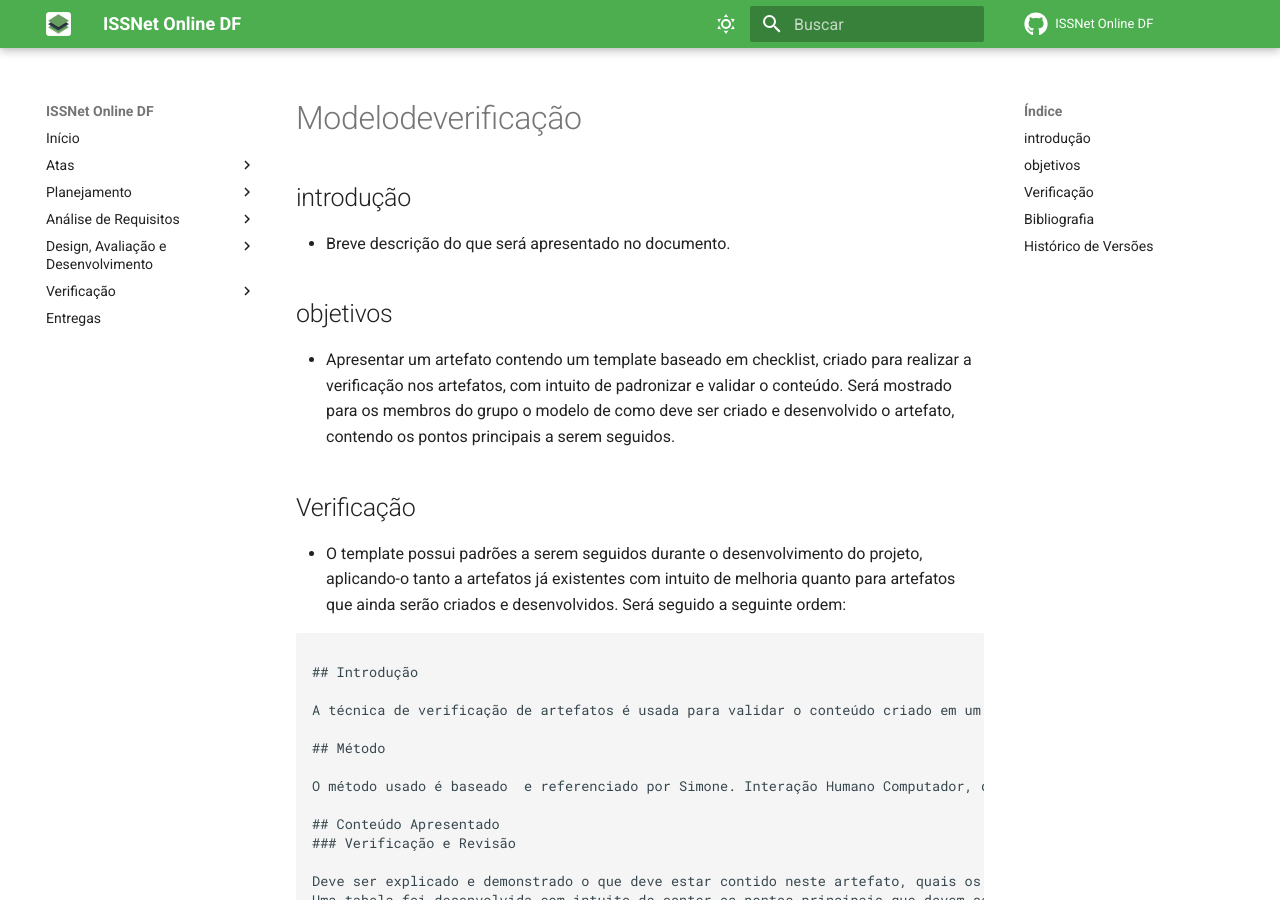
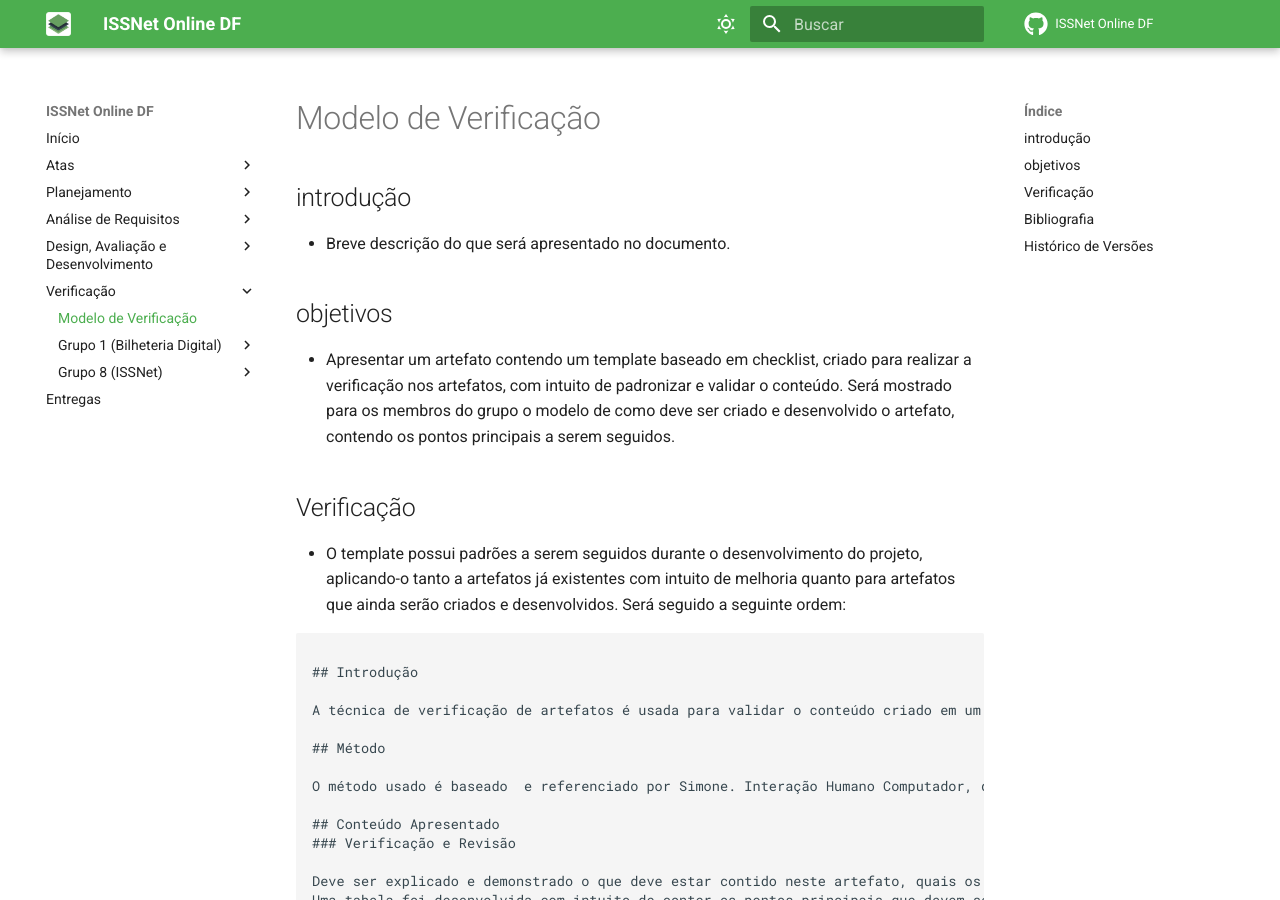
Before and after one commit to Interacao-Humano-Computador/2023.1-ISSNet, an MkDocs documentation site: the page built from gitpages/docs/verificacao/modelo_verificacao.md, in a window 1280 px wide and 900 px high. Built offline with MkDocs 1.6.1 and Material for MkDocs 9.7.7, drawn with Linux system fonts in a browser that asks for light colours; comment, search, counter and statistics services are not loaded.

Commit message:
Adiciona link para modelo verificação

```diff
--- a/mkdocs.yml
+++ b/mkdocs.yml
@@ -53,6 +53,7 @@ nav:
       - Planejamento do Relato da Avaliação do Protótipo de Alta Fidelidade: design_avaliacao_desenvolvimento/nivel3/plan_relato_altafidelidade.md
       - Relato da Avaliação do Protótipo de Alta Fidelidade: design_avaliacao_desenvolvimento/nivel3/relato_altafidelidade.md
   - Verificação:
+    - Modelo de Verificação: verificacao/modelo_verificacao.md
     - Grupo 1 (Bilheteria Digital):
       - Ponto de Controle 1: verificacao/grupo-1/pc1.md
       - Ponto de Controle 2: verificacao/grupo-1/pc2.md
```
Also changed, not shown: gitpages/docs/verificacao/modelo_verificacao.md (renamed from gitpages/docs/verificacao/grupo-8/modelodeverificação.md).
